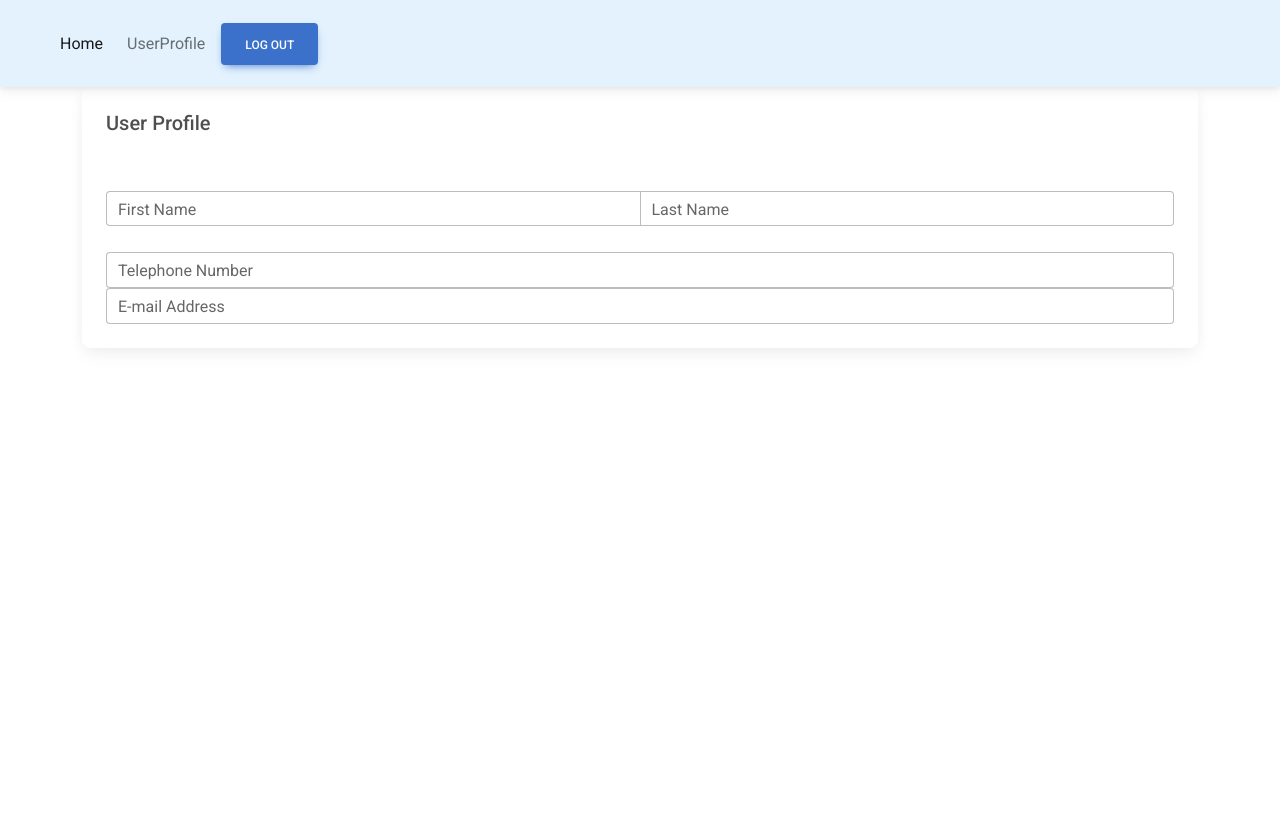
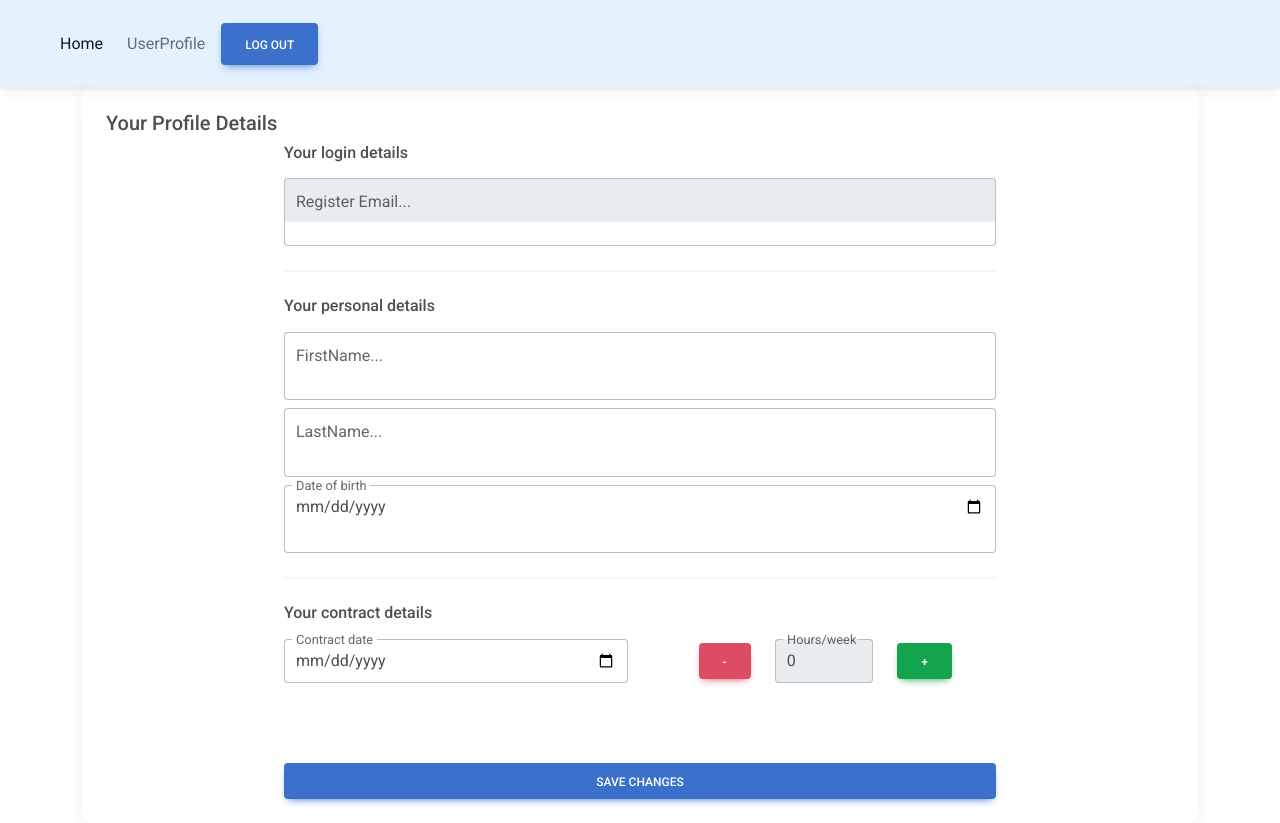
Before and after one commit to Wolk9/kiku, a React (Create React App) app: page /profile in a window 1280 px wide. Before the commit the page ends 800 px from the top, so only its background shows below. Built offline with nearby package versions, Linux system fonts and the light colour scheme; no server answers.

Commit message:
Profile page

```diff
--- a/src/App.js
+++ b/src/App.js
@@ -22,6 +22,7 @@ import {
 } from "mdb-react-ui-kit";
 import Profile from "./pages/Profile";
 import { PopUp } from "./components/PopUp";
+import { UserService } from "./components/helpers";
 
 const NotFoundPage = () => {
   return (
@@ -37,6 +38,7 @@ const App = () => {
   // console.log("render App")
   const [user, setUser] = useState(null);
   const [message, setMessage] = useState(null);
+  const [isAdmin, setIsAdmin] = useState(false);
 
   useEffect(() => {
     // Add an observer to check for user authentication state changes
@@ -48,11 +50,21 @@ const App = () => {
     return () => unsubscribe();
   }, []);
 
-  //// console.log(user.uid, user.email);
+  useEffect(() => {
+    if (user) {
+      const isUserAdmin = async () => {
+        try {
+          const result = await UserService.isUserAdmin(user.uid);
+          setIsAdmin(result);
+        } catch (err) {
+          setMessage(err.message);
+        }
+      };
+      isUserAdmin();
+    }
+  }, [user]);
 
-  const isAdmin = user && user.email === "martin.de.bes@me.com";
-  // console.log(user);
-  // console.log(isAdmin);
+  console.log(isAdmin);
 
   return (
     <Router>
@@ -115,7 +127,9 @@ const App = () => {
           element={
             <>
               <NavBar admin={isAdmin} />
+              <PopUp message={message} setMessage={setMessage} />
               <UsersPage
+                user={user}
                 admin={isAdmin}
                 message={message}
                 setMessage={setMessage}
@@ -128,7 +142,9 @@ const App = () => {
           element={
             <>
               <NavBar admin={isAdmin} />
+              <PopUp message={message} setMessage={setMessage} />
               <Profile
+                user={user}
                 admin={isAdmin}
                 message={message}
                 setMessage={setMessage}
--- a/src/components/helpers.js
+++ b/src/components/helpers.js
@@ -141,18 +141,18 @@ class TimeDifferenceCalculator {
 }
 
 class UserService {
-  static async checkUserRole(uid) {
+  static async isUserAdmin(uid) {
     const usersRef = collection(db, "users");
 
     const userDoc = await getDoc(doc(usersRef, uid));
     if (userDoc.exists()) {
       const userData = userDoc.data();
       if (userData.role === "admin") {
-        // console.log("User has admin role");
+     return true
       } else {
-        // console.log("User does not have admin role");
+      return false
       }
-      return userData;
+
     } else {
       // console.log("User not found");
     }
--- a/src/pages/LoginPage.js
+++ b/src/pages/LoginPage.js
@@ -152,6 +152,7 @@ const SignInDialog = (props) => {
     contractDate: registerContractDate || null,
     hoursPerWeek: registerHoursPerWeek || null,
     role: registerRole || null,
+    email: registerEmail || null,
   };
   console.log(log);
 
@@ -164,6 +165,7 @@ const SignInDialog = (props) => {
       contractDate: registerContractDate || null,
       hoursPerWeek: registerHoursPerWeek || null,
       role: registerRole || null,
+      email: registerEmail || null,
     };
     console.log(newUser);
     try {
--- a/src/pages/Profile.js
+++ b/src/pages/Profile.js
@@ -1,31 +1,194 @@
-import { MDBCard, MDBCardBody, MDBCardTitle, MDBContainer, MDBInput, MDBInputGroup } from "mdb-react-ui-kit";
+import {
+  MDBContainer,
+  MDBCard,
+  MDBCardTitle,
+  MDBCardBody,
+  MDBBtn,
+  MDBInput,
+  MDBCol,
+  MDBRow,
+  MDBCheckbox,
+} from "mdb-react-ui-kit";
+import { useEffect, useState } from "react";
+import { UserService } from "../components/helpers";
 
-const Profile = () => {
+const Profile = (props) => {
+  const { user, message, setMessage } = props;
+  const [userData, setUserData] = useState({
+    userId: "",
+    firstName: "",
+    lastName: "",
+    dob: "",
+    contractDate: "",
+    hoursPerWeek: 0,
+    role: "user",
+  });
+
+  useEffect(() => {
+    const getUserData = async () => {
+      if (user?.uid) {
+        try {
+          const result = await UserService.getUserData(user.uid);
+          setUserData(result);
+        } catch (err) {
+          console.log(err);
+          setMessage(err);
+        } finally {
+          console.log(userData);
+        }
+      }
+    };
+    getUserData();
+  }, [user]);
+
+  const handleChange = (e, step) => {
+    const { name, value } = e.target;
+    console.log(name, value, step);
+    switch (name) {
+      case "hoursPerWeek":
+        console.log("case hoursPerWeek");
+        if (step) {
+          let result = handleChangeHrsPerWk(step);
+
+          setUserData({ ...userData, [name]: result });
+        } else {
+          setUserData({ ...userData, [name]: value });
+        }
+        break;
+      default:
+        setUserData({ ...userData, [name]: value });
+        break;
+    }
+  };
+
+  const saveUser = async () => {
+    console.log("saveUser");
+  };
+  console.log(userData);
+
+  const handleChangeHrsPerWk = (value) => {
+    const newValue = userData.hoursPerWeek + value;
+    console.log("handleChangeHrsPerWk newValue:", newValue);
+    if (newValue > 36) {
+      console.log("newValue is higher than 36");
+      setMessage(
+        "At Dasko you can't have a contract of more than 36 hours per week"
+      );
+      let newValue = 36;
+      return newValue;
+    } else if (newValue < 0) {
+      setMessage("You can't have a contract of less than 0 hours per week");
+      let newValue = 0;
+      return newValue;
+    }
+    return newValue;
+  };
+
   return (
-    <>
+    <div>
       <MDBContainer>
         <MDBCard>
           <MDBCardBody>
-            <MDBCardTitle>User Profile</MDBCardTitle>
-          </MDBCardBody>
-          <MDBCardBody>
-            <MDBInputGroup>
-              <MDBInput label="First Name" id="firstName" type="text" />
-              <MDBInput label="Last Name" id="lastName" type="text" />
-            </MDBInputGroup>
-            <br />
+            <MDBCardTitle>Your Profile Details</MDBCardTitle>
+            <div className="d-grid gap-2 col-8 mx-auto">
+              <h6>Your login details</h6>
 
               <MDBInput
-                label="Telephone Number"
-                id="telephone"
-                type="tel"
+                size="lg"
+                className="mb-4"
+                type="email"
+                value={userData.email}
+                label="Register Email..."
+                disabled
               />
-              <MDBInput label="E-mail Address" id="email" type="email" />
 
+              <hr className="hr" />
+              <h6>Your personal details</h6>
+
+              <MDBInput
+                size="lg"
+                className="mb-4"
+                type="text"
+                value={userData.firstName}
+                label="FirstName..."
+                onChange={(e) => handleChange(e)}
+              />
+
+              <MDBInput
+                size="lg"
+                className="mb-4"
+                type="text"
+                value={userData.lastName}
+                label="LastName..."
+                onChange={(e) => handleChange(e)}
+              />
+
+              <MDBInput
+                size="lg"
+                className="mb-4"
+                type="date"
+                value={userData.dob}
+                label="Date of birth"
+                onChange={(e) => handleChange(e)}
+              />
+
+              <hr className="hr" />
+              <h6>Your contract details</h6>
+              <MDBRow className="mb-5">
+                <MDBCol>
+                  <MDBInput
+                    size="lg"
+                    className="mb-4"
+                    type="date"
+                    value={userData.contractDate}
+                    label="Contract date"
+                    onChange={(e) => handleChange(e)}
+                  />
+                </MDBCol>
+
+                <MDBCol>
+                  <MDBRow className="d-flex">
+                    <MDBCol className="d-flex align-items-center justify-content-end">
+                      <MDBBtn
+                        color="danger"
+                        name="hoursPerWeek"
+                        onClick={(e) => handleChange(e, -4)}
+                      >
+                        -
+                      </MDBBtn>
+                    </MDBCol>
+                    <MDBCol className="d-flex align-items-center justify-content-center">
+                      <MDBInput
+                        size="lg"
+                        className=""
+                        type="number"
+                        name="hoursPerWeek"
+                        value={userData.hoursPerWeek}
+                        label="Hours/week"
+                        disabled
+                      />
+                    </MDBCol>
+                    <MDBCol className="d-flex align-items-center justify-content-start">
+                      <MDBBtn
+                        color="success"
+                        name="hoursPerWeek"
+                        onClick={(e) => handleChange(e, +4)}
+                      >
+                        +
+                      </MDBBtn>
+                    </MDBCol>
+                  </MDBRow>
+                </MDBCol>
+              </MDBRow>
+
+              <MDBBtn type="submit" onClick={saveUser} block>
+                Save Changes
+              </MDBBtn>
+            </div>
           </MDBCardBody>
         </MDBCard>
       </MDBContainer>
-    </>
+    </div>
   );
 };
 
```
